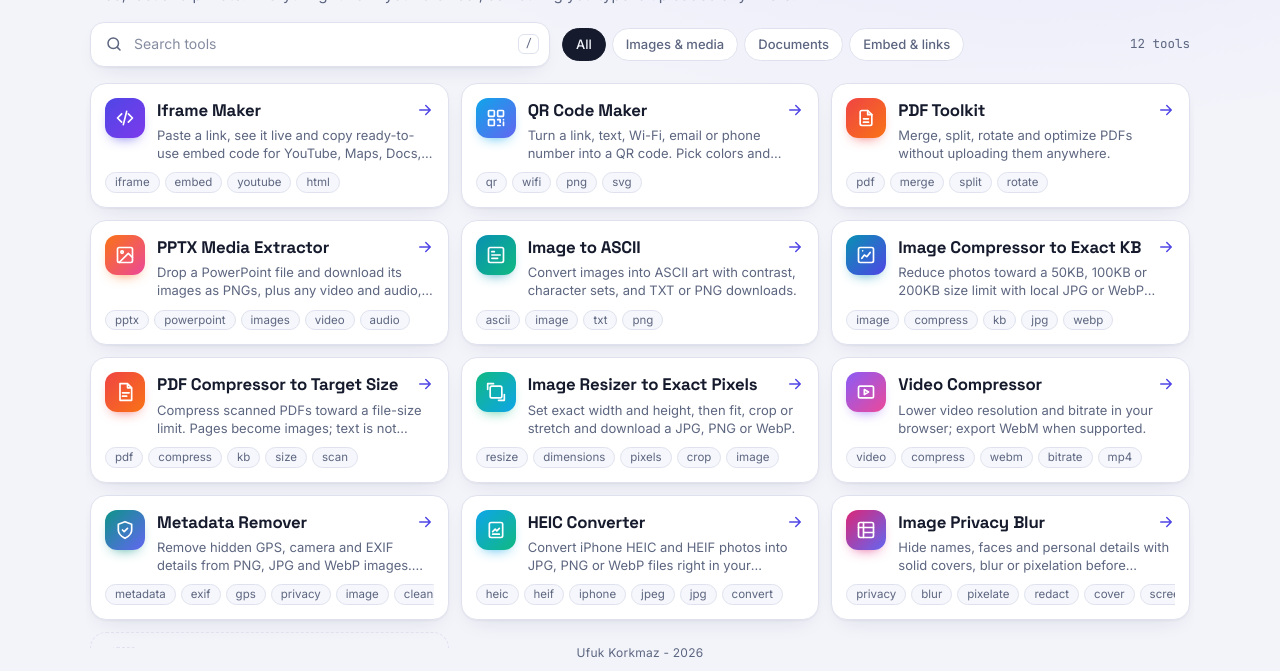
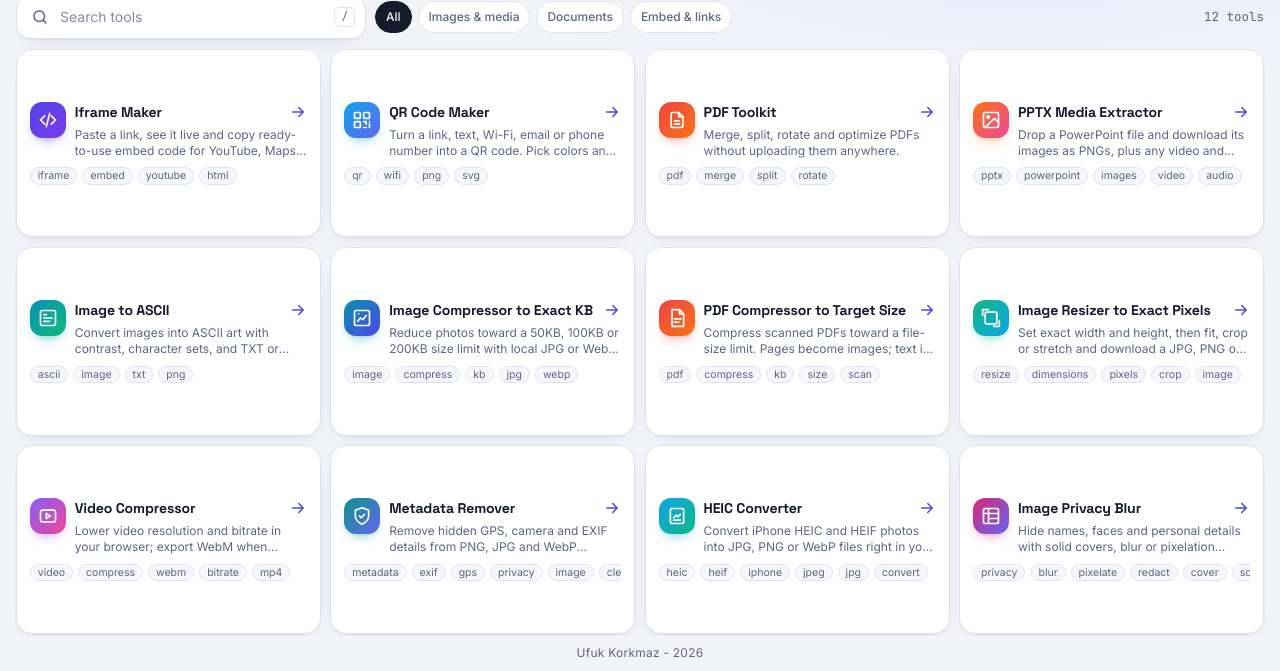
Before and after one commit to ufukkorkmaz-web/all-in-one-tools, a plain HTML site: page index.html in a window 1280 px wide. Shown: the part 129-800 px from the top of the page. Drawn offline with Linux system fonts and the light colour scheme.

Commit message:
Update index.html

```diff
--- a/index.html
+++ b/index.html
@@ -113,6 +113,37 @@ a.card:hover .open svg { transform: translateX(4px); }
 
 footer { text-align: center; font-size: 12px; color: var(--muted); letter-spacing: 0.02em; margin-top: auto; }
 
+
+/* No-scroll desktop landing: all 12 real tools fit on the first screen. */
+@media (min-width: 900px) and (min-height: 620px) {
+  html, body { height: 100%; overflow: hidden; }
+  body { height: 100dvh; padding-top: 12px; padding-bottom: 10px; }
+  .wrap { gap: clamp(8px, 1.25vh, 13px); max-width: 1400px; }
+  .hero h1 { font-size: clamp(1.5rem, 2.8vh + .5rem, 2.15rem); }
+  .hero p { font-size: 13px; }
+  .controls { flex-wrap: nowrap; gap: 9px; }
+  .search { flex-basis: 235px; min-width: 170px; max-width: 350px; }
+  .chips { flex-wrap: nowrap; }
+  .chip { font-size: 12px; padding: 6px 10px; white-space: nowrap; }
+  main { flex: 1; min-height: 0; overflow: hidden; padding: 2px 2px; margin: -2px; }
+  .grid { height: 100%; min-height: 0; grid-template-columns: repeat(4, minmax(0, 1fr)); grid-template-rows: repeat(3, minmax(0, 1fr)); gap: clamp(8px, 1.2vh, 12px); }
+  .card { min-height: 0; height: 100%; overflow: hidden; padding: clamp(10px, 1.6vh, 15px); column-gap: 9px; row-gap: 5px; grid-template-columns: 36px minmax(0, 1fr) auto; align-content: center; }
+  .tile { width: 36px; height: 36px; }
+  .card h2 { font-size: clamp(.87rem, 1.1vw, 1rem); }
+  .card p { font-size: 12px; line-height: 1.35; }
+  .tags { margin-top: 3px; }
+  .tag { font-size: 10.5px; padding: 0px 7px; }
+  footer { flex: none; }
+}
+/* Narrow screens keep accessible-sized cards and natural scrolling. */
+@media (max-width: 899px), (max-height: 619px) {
+  html, body { height: auto; min-height: 100%; overflow-y: auto; }
+  .wrap { min-height: calc(100dvh - 28px); }
+  main { overflow: visible; flex: initial; padding: 2px 3px; margin: -2px -3px; }
+  .grid { grid-template-columns: repeat(auto-fit, minmax(min(100%, 260px), 1fr)); }
+  .card { min-height: 118px; }
+  .controls { gap: 8px; }
+}
 
 @media (prefers-reduced-motion: reduce) { * { transition: none !important; animation: none !important; } }
 </style>
@@ -288,12 +319,9 @@ var TOOLS = [
     var regular = mainTools.filter(function (t) { return matches(t, term); });
     var extra = extraTools.filter(function (t) { return matches(t, term); });
     var html = regular.map(card).join('') + extra.map(card).join('');
-    if (!term && cat === 'All') {
-      html += '<div class="card soon"><div class="tile" aria-hidden="true"><svg class="i" viewBox="0 0 24 24"><path d="M12 5v14M5 12h14"/></svg></div><h2>More tools coming</h2><p>New tools will show up here as soon as they are ready.</p></div>';
-    }
     grid.innerHTML = html;
     var n = regular.length + extra.length;
-    empty.hidden = n > 0 || (!term && cat === 'All');
+    empty.hidden = n > 0;
     empty.textContent = n ? '' : 'No tools match "' + term + '". Try a shorter word.';
     count.textContent = n + (n === 1 ? ' tool' : ' tools');
   }
```
